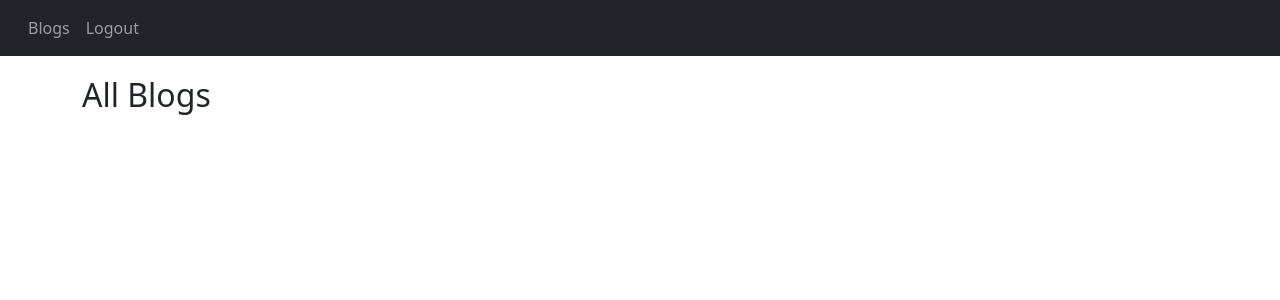
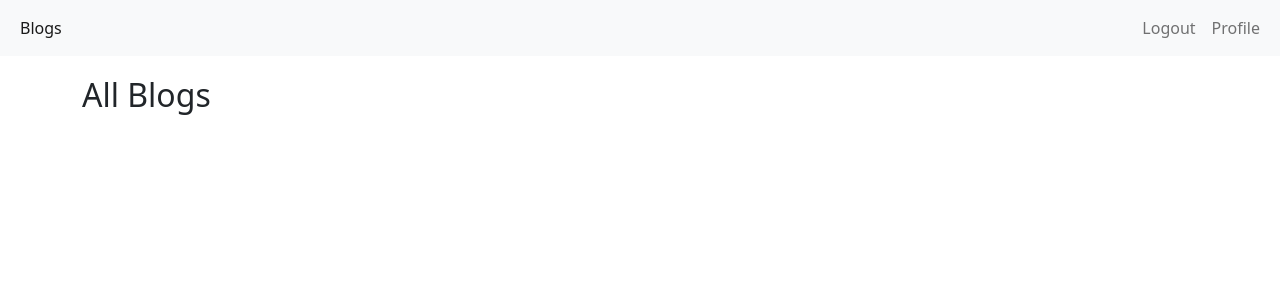
Before and after one commit to sabujgolder/BlogSite, a Django app: page / in a window 1280 px wide. Shown: the top 300 px of the page. Run offline with Django 3.2, Linux system fonts and the light colour scheme; a user stored in the database is signed in.

Commit message:
profile added

```diff
--- a/blog/App_Login/views.py
+++ b/blog/App_Login/views.py
@@ -5,12 +5,14 @@
 from django.contrib.auth import login,logout,authenticate
 from django.contrib.auth.decorators import login_required
 
+from .forms import *
+
 def register(request):
-    form = UserCreationForm()
+    form = sign_up()
     registered = False
 
     if request.method =="POST":
-        form = UserCreationForm(request.POST)
+        form = sign_up(request.POST)
         if form.is_valid():
             form.save()
             registered = True
--- /dev/null
+++ b/blog/templates/App_Login/profile.html
@@ -0,0 +1,6 @@
+{% extends "base.html" %}
+{% block title %} Profile {% endblock %}
+
+{% block body %}
+
+{% endblock %}
--- a/blog/templates/base.html
+++ b/blog/templates/base.html
@@ -12,26 +12,28 @@
   </head>
 
   <body>
-
-    <nav class="navbar navbar-expand-sm bg-dark navbar-dark">
-      <ul class="navbar-nav" style = "padding-left:20px">
-        <li class="nav-item">
-          <a class="nav-link" href="{% url 'blog:home' %}">Blogs</a>
-        </li>
-        {% if user.is_authenticated %}
-          <li class="nav-item">
-            <a class="nav-link" href="{% url 'user:logout' %}">Logout</a>
-          </li>
-        {% else %}
-          <li class="nav-item">
-            <a class="nav-link" href="{% url 'user:register' %}">Sign Up</a>
-          </li>
-          <li class="nav-item">
-            <a class="nav-link" href="{% url 'user:login' %}">Login</a>
-          </li>
-        {% endif %}
-      </ul>
-    </nav>
+      <nav class="navbar navbar-expand-lg navbar-light bg-light">
+          <div class="container-fluid">
+              <!-- <a href="#" class="navbar-brand">Brand</a>
+              <button type="button" class="navbar-toggler" data-bs-toggle="collapse" data-bs-target="#navbarCollapse">
+                  <span class="navbar-toggler-icon"></span>
+              </button> -->
+              <div class="collapse navbar-collapse" id="navbarCollapse">
+                  <div class="navbar-nav">
+                      <a href="{% url 'blog:home' %}" class="nav-item nav-link active">Blogs</a>
+                  </div>
+                  <div class="navbar-nav ms-auto">
+                    {% if user.is_authenticated %}
+                      <a href="{% url 'user:logout' %}" class="nav-item nav-link">Logout</a>
+                      <a href="#" class="nav-item nav-link">Profile</a>
+                    {% else %}
+                      <a href="{% url 'user:register' %}" class="nav-item nav-link">Sign Up</a>
+                      <a href="{% url 'user:login' %}" class="nav-item nav-link">Login</a>
+                    {% endif %}
+                  </div>
+              </div>
+          </div>
+      </nav>
 
     <div class="container" style="padding-top:20px">
       {% block body %}
```
Also changed, not shown: blog/App_Login/forms.py (added, +10 -0 lines), blog/templates/App_Login/rough.html (deleted, +0 -21 lines), blog/db.sqlite3.
